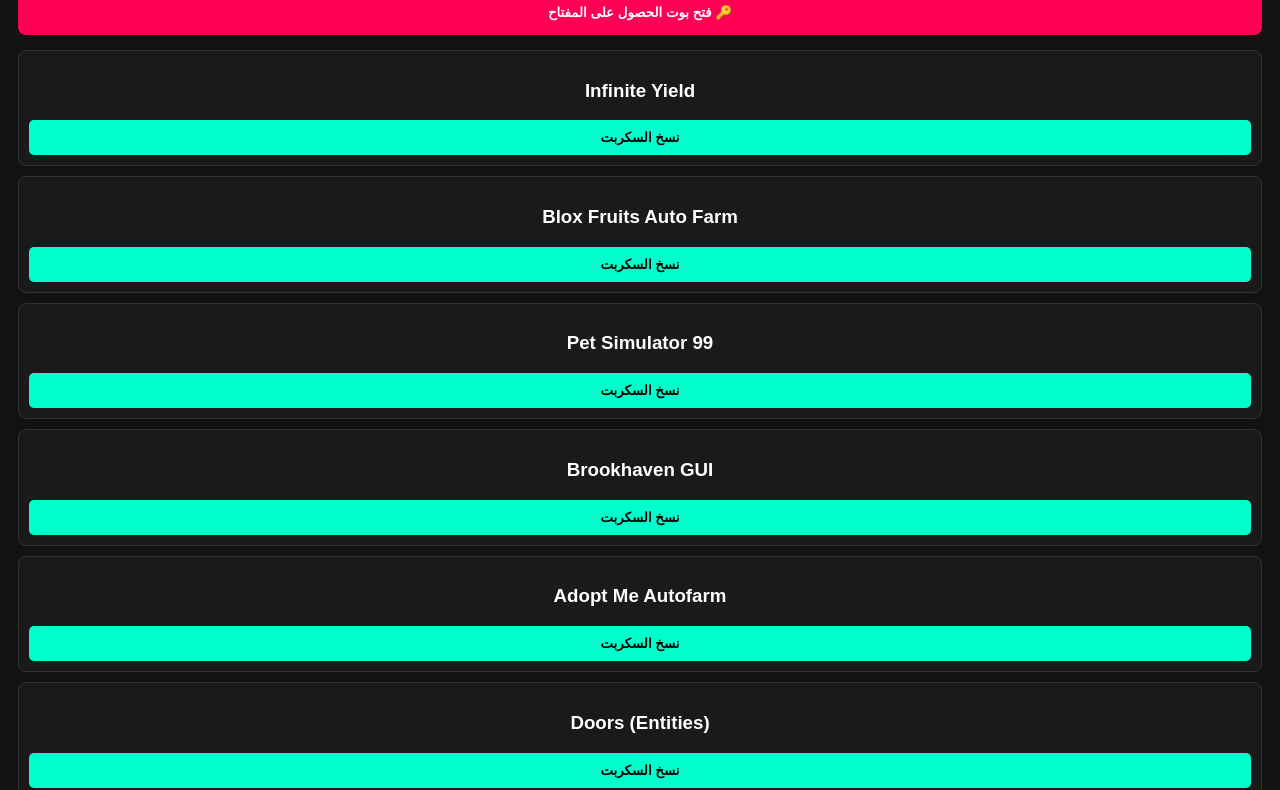
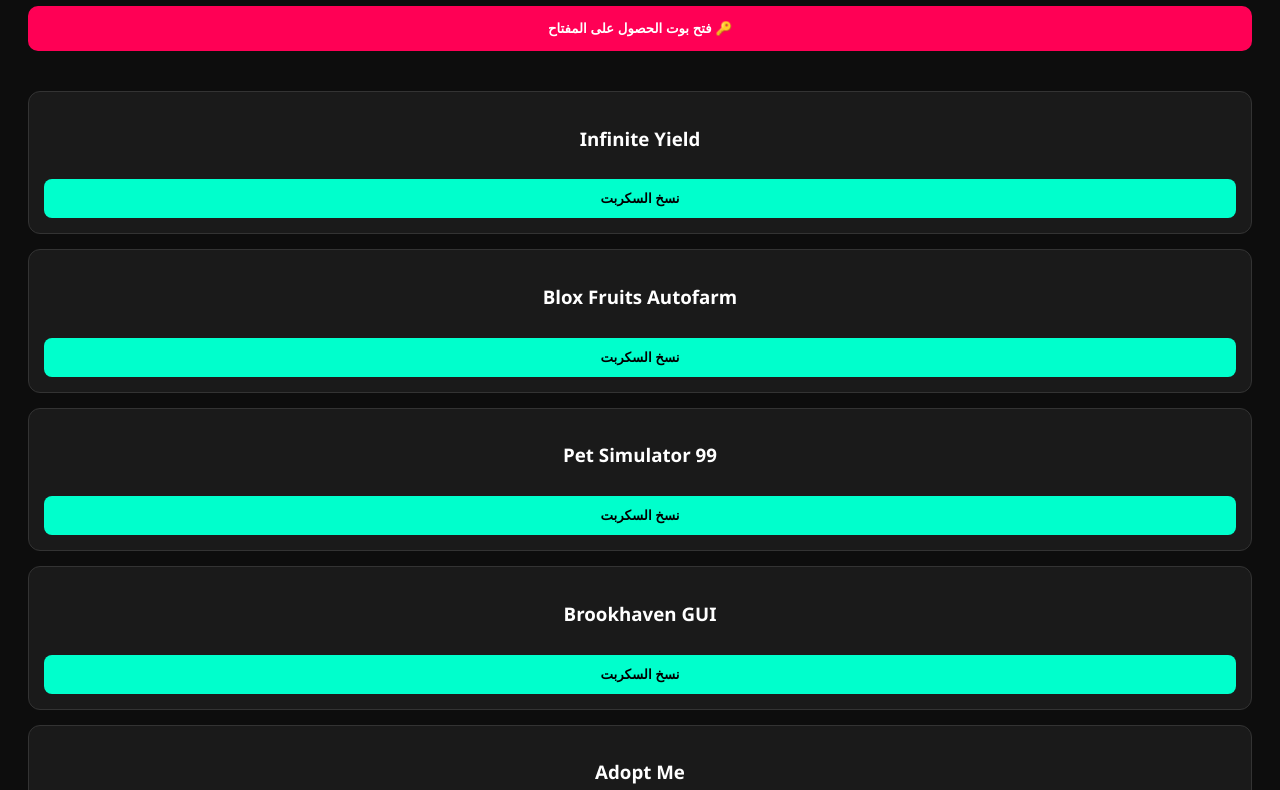
Before and after one commit to bybybypqpqpq1010-lang/Delta-SPT, a plain HTML site: page index.html in a window 1280 px wide. Shown: the part 108-898 px from the top of the page. Drawn offline with Linux system fonts and the light colour scheme.

Commit message:
Update index.html

```diff
--- a/index.html
+++ b/index.html
@@ -2,76 +2,75 @@
 <html lang="ar" dir="rtl">
 <head>
     <meta charset="UTF-8">
-    <title>Delta Scripts Hub</title>
+    <title>HusseinHub Pro</title>
     <style>
-        body { font-family: sans-serif; background-color: #121212; color: #fff; text-align: center; padding: 10px; }
-        .card { background: #1a1a1a; padding: 10px; margin-bottom: 10px; border-radius: 8px; border: 1px solid #333; }
-        .btn { background: #00ffcc; color: #000; padding: 10px; border-radius: 5px; border: none; font-weight: bold; width: 100%; cursor: pointer; }
-        .bot-btn { background: #ff0055; color: #fff; padding: 15px; border-radius: 8px; border: none; width: 100%; font-weight: bold; margin-bottom: 15px; cursor: pointer; }
+        :root { --primary: #00ffcc; --secondary: #ff0055; --bg: #0d0d0d; --card: #1a1a1a; }
+        body { font-family: 'Segoe UI', Tahoma, sans-serif; background-color: var(--bg); color: #fff; text-align: center; padding: 20px; }
+        h1 { color: var(--primary); text-shadow: 0 0 10px rgba(0,255,204,0.3); }
+        .grid { display: grid; grid-template-columns: 1fr; gap: 15px; margin-top: 20px; }
+        .card { background: var(--card); padding: 15px; border-radius: 12px; border: 1px solid #333; transition: 0.3s; }
+        .card:hover { border-color: var(--primary); transform: translateY(-5px); }
+        .btn { background: var(--primary); color: #000; padding: 12px; border-radius: 8px; border: none; font-weight: bold; width: 100%; cursor: pointer; margin-top: 10px; }
+        .bot-btn { background: var(--secondary); color: #fff; padding: 15px; border-radius: 10px; border: none; width: 100%; font-weight: bold; margin-bottom: 20px; cursor: pointer; }
     </style>
 </head>
 <body>
-    <h1>HusseinHub - Delta</h1>
+    <h1>HusseinHub - Pro Edition</h1>
     <button class="bot-btn" onclick="window.open('https://t.me/OrxBypass_bot', '_blank')">🔑 فتح بوت الحصول على المفتاح</button>
 
-    <div id="scripts-container"></div>
+    <div class="grid" id="scripts-container"></div>
 
     <script>
         const adLink = "https://www.effectivecpmnetwork.com/hgn359eg5u?key=64ed1654117b213984688e88e8596776";
-
         const scripts = [
             {name: "Infinite Yield", code: "loadstring(game:HttpGet('https://raw.githubusercontent.com/EdgeIY/infiniteyield/master/source'))()"},
-            {name: "Blox Fruits Auto Farm", code: "loadstring(game:HttpGet('https://raw.githubusercontent.com/acsu123/HohoV2/main/ScriptOnly'))()"},
+            {name: "Blox Fruits Autofarm", code: "loadstring(game:HttpGet('https://raw.githubusercontent.com/acsu123/HohoV2/main/ScriptOnly'))()"},
             {name: "Pet Simulator 99", code: "loadstring(game:HttpGet('https://raw.githubusercontent.com/NukeVsCity/PS99/main/main.lua'))()"},
             {name: "Brookhaven GUI", code: "loadstring(game:HttpGet('https://raw.githubusercontent.com/dohnto/Brookhaven/main/script'))()"},
-            {name: "Adopt Me Autofarm", code: "loadstring(game:HttpGet('https://raw.githubusercontent.com/1f0cky/AdoptMe/main/Script'))()"},
-            {name: "Doors (Entities)", code: "loadstring(game:HttpGet('https://raw.githubusercontent.com/mstudio45/Doors/main/main'))()"},
+            {name: "Adopt Me", code: "loadstring(game:HttpGet('https://raw.githubusercontent.com/1f0cky/AdoptMe/main/Script'))()"},
+            {name: "Doors", code: "loadstring(game:HttpGet('https://raw.githubusercontent.com/mstudio45/Doors/main/main'))()"},
             {name: "MM2 Auto Farm", code: "loadstring(game:HttpGet('https://raw.githubusercontent.com/Boxpen/MM2/main/script'))()"},
-            {name: "Bedwars Vape V4", code: "loadstring(game:HttpGet('https://raw.githubusercontent.com/7GrandDadPGN/VapeV4ForRoblox/main/NewMainScript.lua'))()"},
-            {name: "Da Hood GUI", code: "loadstring(game:HttpGet('https://raw.githubusercontent.com/y3tix/DaHood/main/Script'))()"},
+            {name: "Bedwars", code: "loadstring(game:HttpGet('https://raw.githubusercontent.com/7GrandDadPGN/VapeV4ForRoblox/main/NewMainScript.lua'))()"},
+            {name: "Da Hood", code: "loadstring(game:HttpGet('https://raw.githubusercontent.com/y3tix/DaHood/main/Script'))()"},
             {name: "Tower of Hell", code: "loadstring(game:HttpGet('https://raw.githubusercontent.com/wally-rblx/tower-of-hell/master/main.lua'))()"},
-            {name: "Sol's RNG Auto Roll", code: "loadstring(game:HttpGet('https://raw.githubusercontent.com/CoolingGhost/SolsRNG/main/Script'))()"},
+            {name: "Sol's RNG", code: "loadstring(game:HttpGet('https://raw.githubusercontent.com/CoolingGhost/SolsRNG/main/Script'))()"},
             {name: "Blox Fruits ESP", code: "loadstring(game:HttpGet('https://raw.githubusercontent.com/batti123/Roblox/main/BloxFruitsESP'))()"},
             {name: "All Star Tower Defense", code: "loadstring(game:HttpGet('https://raw.githubusercontent.com/123qweasd/ASTD/main/Script'))()"},
-            {name: "Blade Ball Autofarm", code: "loadstring(game:HttpGet('https://raw.githubusercontent.com/1f0cky/BladeBall/main/Script'))()"},
-            {name: "Gym League Auto Lift", code: "loadstring(game:HttpGet('https://raw.githubusercontent.com/NukeVsCity/GymLeague/main/Script'))()"},
+            {name: "Blade Ball", code: "loadstring(game:HttpGet('https://raw.githubusercontent.com/1f0cky/BladeBall/main/Script'))()"},
+            {name: "Gym League", code: "loadstring(game:HttpGet('https://raw.githubusercontent.com/NukeVsCity/GymLeague/main/Script'))()"},
             {name: "Speed Run 4", code: "loadstring(game:HttpGet('https://raw.githubusercontent.com/wally-rblx/speed-run-4/master/main.lua'))()"},
             {name: "Break In Story", code: "loadstring(game:HttpGet('https://raw.githubusercontent.com/1f0cky/BreakIn/main/Script'))()"},
-            {name: "Piggy GUI", code: "loadstring(game:HttpGet('https://raw.githubusercontent.com/wally-rblx/piggy/master/main.lua'))()"},
+            {name: "Piggy", code: "loadstring(game:HttpGet('https://raw.githubusercontent.com/wally-rblx/piggy/master/main.lua'))()"},
             {name: "Theme Park Tycoon 2", code: "loadstring(game:HttpGet('https://raw.githubusercontent.com/1f0cky/ThemePark/main/Script'))()"},
-            {name: "Gravity Controller", code: "game.Workspace.Gravity = 50"},
-            {name: "Fly Script V3", code: "loadstring(game:HttpGet('https://raw.githubusercontent.com/XNEOFF/FlyGuiV3/main/FlyGuiV3.lua'))()"},
-            {name: "WalkSpeed 100", code: "game.Players.LocalPlayer.Character.Humanoid.WalkSpeed = 100"}
+            {name: "Gravity", code: "game.Workspace.Gravity = 50"},
+            {name: "Fly Script", code: "loadstring(game:HttpGet('https://raw.githubusercontent.com/XNEOFF/FlyGuiV3/main/FlyGuiV3.lua'))()"},
+            {name: "WalkSpeed 100", code: "game.Players.LocalPlayer.Character.Humanoid.WalkSpeed = 100"},
+            {name: "Ninja Legends", code: "loadstring(game:HttpGet('https://raw.githubusercontent.com/1f0cky/NinjaLegends/main/Script'))()"},
+            {name: "Anime Fighters", code: "loadstring(game:HttpGet('https://raw.githubusercontent.com/1f0cky/AnimeFighters/main/Script'))()"},
+            {name: "Strongman Sim", code: "loadstring(game:HttpGet('https://raw.githubusercontent.com/1f0cky/Strongman/main/Script'))()"},
+            {name: "Bee Swarm Sim", code: "loadstring(game:HttpGet('https://raw.githubusercontent.com/1f0cky/BeeSwarm/main/Script'))()"},
+            {name: "Arsenal GUI", code: "loadstring(game:HttpGet('https://raw.githubusercontent.com/1f0cky/Arsenal/main/Script'))()"},
+            {name: "King Legacy", code: "loadstring(game:HttpGet('https://raw.githubusercontent.com/1f0cky/KingLegacy/main/Script'))()"},
+            {name: "Clicker Sim", code: "loadstring(game:HttpGet('https://raw.githubusercontent.com/1f0cky/ClickerSim/main/Script'))()"},
+            {name: "Jailbreak", code: "loadstring(game:HttpGet('https://raw.githubusercontent.com/1f0cky/Jailbreak/main/Script'))()"},
+            {name: "Blox Fruits V2", code: "loadstring(game:HttpGet('https://raw.githubusercontent.com/1f0cky/BloxFruitsV2/main/Script'))()"},
+            {name: "Free Admin", code: "loadstring(game:HttpGet('https://raw.githubusercontent.com/1f0cky/FreeAdmin/main/Script'))()"}
         ];
 
         const container = document.getElementById('scripts-container');
-
         scripts.forEach(s => {
-            const div = document.createElement('div');
-            div.className = 'card';
-            div.innerHTML = `<h3>${s.name}</h3>`;
-            const btn = document.createElement('button');
-            btn.className = 'btn';
-            btn.innerText = 'نسخ السكربت';
-            btn.onclick = () => {
-                copyText(s.code);
-                // تأخير فتح الإعلان لمدة 1000 مللي ثانية (ثانية واحدة)
-                setTimeout(() => {
-                    window.open(adLink, '_blank');
-                }, 1000);
-            };
-            div.appendChild(btn);
-            container.appendChild(div);
+            container.innerHTML += `<div class="card"><h3>${s.name}</h3><button class="btn" onclick="runCopy('${s.code}')">نسخ السكربت</button></div>`;
         });
 
-        function copyText(text) {
+        function runCopy(code) {
             const el = document.createElement('textarea');
-            el.value = text;
+            el.value = code;
             document.body.appendChild(el);
             el.select();
             document.execCommand('copy');
             document.body.removeChild(el);
-            alert('تم نسخ السكربت! سيفتح الإعلان الآن...');
+            alert('تم النسخ! سيفتح الإعلان لدعمنا...');
+            setTimeout(() => { window.open(adLink, '_blank'); }, 500);
         }
     </script>
 </body>
```
